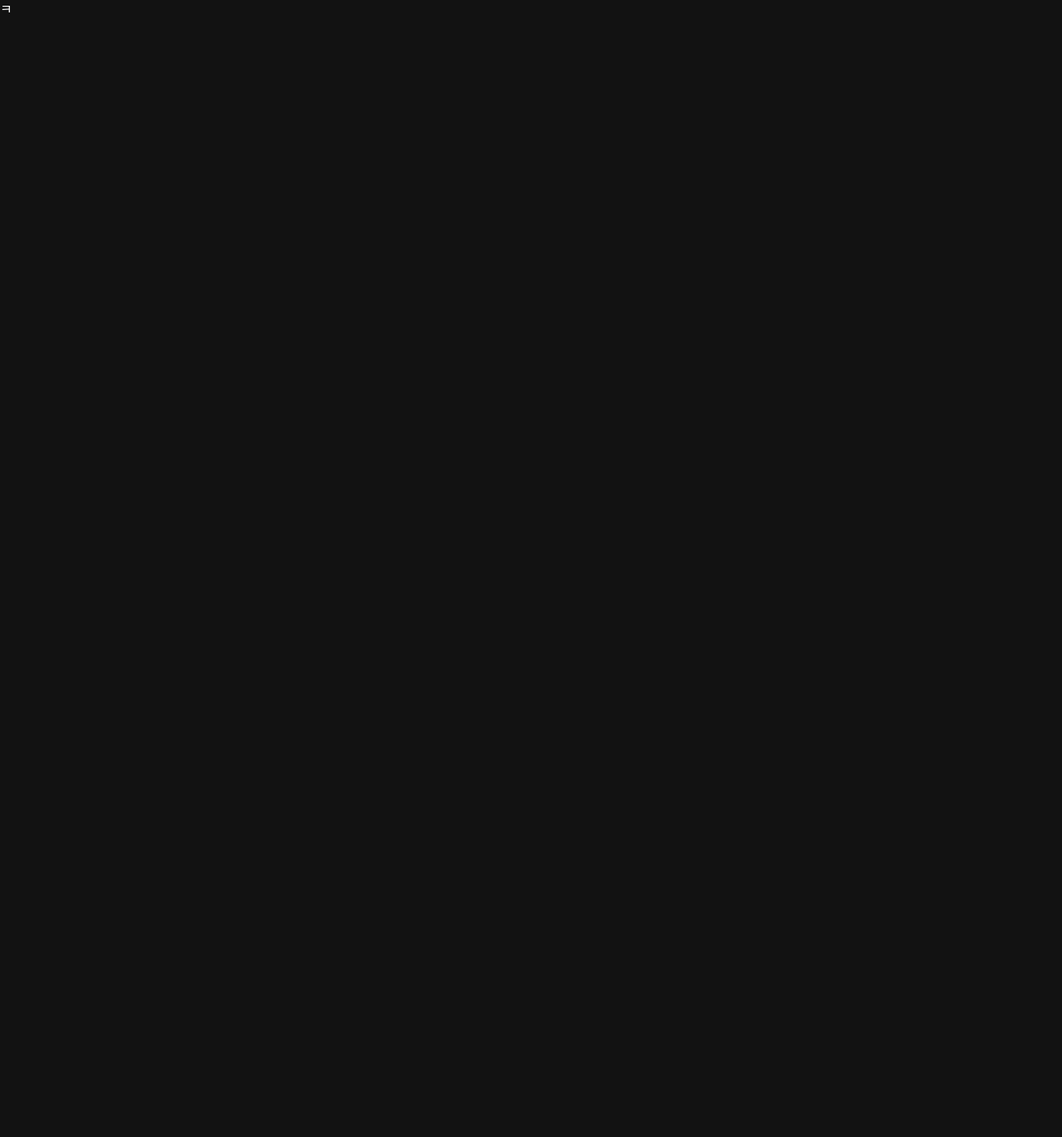
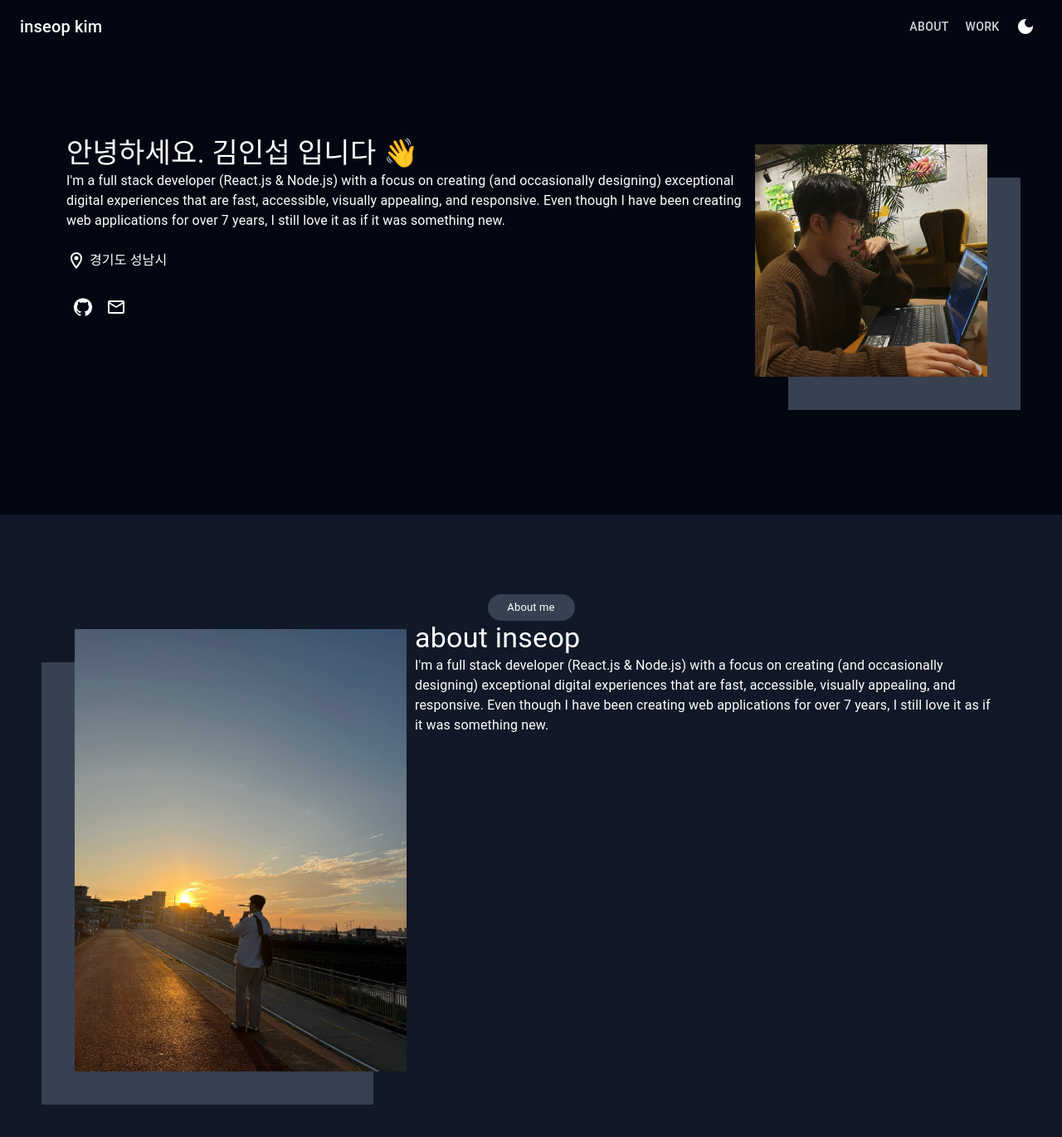
Before and after one commit to kiminseob/portfolio, a React (Vite) app: page / in a window 1280 px wide. Shown: the top 1370 px of the page at 83% size. Before the commit the page ends 800 px from the top, so only its background shows below. Built offline with nearby package versions, Linux system fonts and the light colour scheme.

Commit message:
Feat: Intro, About 추가

```diff
--- a/src/App.tsx
+++ b/src/App.tsx
@@ -1,5 +1,13 @@
+import { Header } from "@/components/Header";
+import { Main } from "@/components/Main";
+
 function App() {
-  return <>ㅋ</>;
+  return (
+    <>
+      <Header />
+      <Main />
+    </>
+  );
 }
 
 export default App;
--- /dev/null
+++ b/src/components/Header/Header.tsx
@@ -0,0 +1,124 @@
+import { DarkMode, LightMode, Menu } from "@mui/icons-material";
+import {
+  AppBar,
+  Box,
+  Button,
+  Divider,
+  Drawer,
+  IconButton,
+  List,
+  ListItem,
+  ListItemButton,
+  ListItemText,
+  Toolbar,
+  Typography,
+  useColorScheme,
+} from "@mui/material";
+import { useState } from "react";
+
+const drawerWidth = 240;
+const navItems = ["About", "Work"];
+
+export function Header() {
+  const { mode, setMode } = useColorScheme();
+  const [mobileOpen, setMobileOpen] = useState(false);
+
+  const handleDrawerToggle = () => {
+    setMobileOpen((prevState) => !prevState);
+  };
+
+  const toggleDarkMode = () => {
+    if (!mode || mode === "dark") {
+      setMode("light");
+    } else {
+      setMode("dark");
+    }
+  };
+
+  const drawer = (
+    <Box onClick={handleDrawerToggle} sx={{ textAlign: "center" }}>
+      <Typography variant="h6" sx={{ my: 2 }}>
+        inseop kim
+      </Typography>
+      <Divider />
+      <List>
+        {navItems.map((item) => (
+          <ListItem key={item} disablePadding>
+            <ListItemButton sx={{ textAlign: "center" }}>
+              <ListItemText primary={item} />
+            </ListItemButton>
+          </ListItem>
+        ))}
+      </List>
+    </Box>
+  );
+
+  return (
+    <>
+      <AppBar
+        component="nav"
+        color="transparent"
+        sx={(theme) => ({
+          bgcolor: theme.color["background-color-01"],
+          height: "68px",
+        })}
+      >
+        <Toolbar>
+          <IconButton
+            color="inherit"
+            aria-label="open drawer"
+            edge="start"
+            onClick={handleDrawerToggle}
+            sx={{ mr: 2, display: { sm: "none" } }}
+          >
+            <Menu />
+          </IconButton>
+          <Typography
+            variant="h6"
+            sx={(theme) => ({
+              color: theme.color["text-color-01"],
+              flexGrow: 1,
+              display: { xs: "none", sm: "block" },
+            })}
+          >
+            inseop kim
+          </Typography>
+          <Box sx={{ display: { xs: "none", sm: "block" } }}>
+            {navItems.map((item) => (
+              <Button
+                key={item}
+                sx={(theme) => ({ color: theme.color["icon-color-01"] })}
+                LinkComponent="a"
+                href={`#${item.toLocaleLowerCase()}`}
+              >
+                {item}
+              </Button>
+            ))}
+          </Box>
+          <IconButton onClick={toggleDarkMode}>
+            {mode === "dark" ? <DarkMode /> : <LightMode />}
+          </IconButton>
+        </Toolbar>
+      </AppBar>
+      <nav>
+        <Drawer
+          variant="temporary"
+          open={mobileOpen}
+          onClose={handleDrawerToggle}
+          ModalProps={{
+            keepMounted: true,
+          }}
+          sx={{
+            display: { xs: "block", sm: "none" },
+            "& .MuiDrawer-paper": {
+              boxSizing: "border-box",
+              width: drawerWidth,
+            },
+          }}
+        >
+          {drawer}
+        </Drawer>
+      </nav>
+    </>
+  );
+}
--- /dev/null
+++ b/src/components/Header/index.ts
@@ -0,0 +1 @@
+export * from "./Header";
--- /dev/null
+++ b/src/components/Main/About/About.tsx
@@ -0,0 +1,74 @@
+import { Box, Chip, Stack, Typography } from "@mui/material";
+import inseop from "@/assets/img/inseop1.jpeg";
+
+export function About() {
+  return (
+    <Stack
+      id="about"
+      p="96px 80px"
+      sx={(theme) => ({ bgcolor: theme.color["background-color-03"] })}
+    >
+      <Stack alignItems="center">
+        <Chip
+          label="About me"
+          sx={(theme) => ({
+            bgcolor: theme.color["background-color-02"],
+            width: 105,
+          })}
+        />
+      </Stack>
+      <Stack direction={{ xs: "column", md: "row" }}>
+        <Stack
+          sx={{
+            alignItems: {
+              xs: "center",
+            },
+            mb: {
+              xs: "60px",
+            },
+          }}
+        >
+          <Box
+            boxSizing="content-box"
+            position="relative"
+            p="10px"
+            width="fit-content"
+            height={533}
+            sx={(theme) => ({ bgcolor: theme.color["background-color-03"] })}
+          >
+            <Box
+              component="img"
+              src={inseop}
+              width={400}
+              zIndex={1}
+              position="relative"
+            />
+            <Box
+              position="absolute"
+              right={50}
+              top={50}
+              sx={(theme) => ({
+                bgcolor: theme.color["background-color-02"],
+                zIndex: 0,
+              })}
+              width={400}
+              height={533}
+            />
+          </Box>
+        </Stack>
+        <Stack>
+          <Stack>
+            <Typography variant="h4">about inseop</Typography>
+            <Typography variant="body1">
+              I'm a full stack developer (React.js & Node.js) with a focus on
+              creating (and occasionally designing) exceptional digital
+              experiences that are fast, accessible, visually appealing, and
+              responsive. Even though I have been creating web applications for
+              over 7 years, I still love it as if it was something new.
+            </Typography>
+          </Stack>
+        </Stack>
+      </Stack>
+    </Stack>
+  );
+}
--- /dev/null
+++ b/src/components/Main/About/index.ts
@@ -0,0 +1 @@
+export * from "./About";
--- /dev/null
+++ b/src/components/Main/Intro/Intro.tsx
@@ -0,0 +1,84 @@
+import { Box, IconButton, Stack, Typography } from "@mui/material";
+import inseop from "@/assets/img/profile.jpeg";
+import { EmailOutlined, GitHub, LocationOnOutlined } from "@mui/icons-material";
+
+export function Intro() {
+  return (
+    <Stack
+      id="intro"
+      direction={{ xs: "column", md: "row" }}
+      p="96px 80px"
+      mt="68px"
+      sx={(theme) => ({
+        bgcolor: theme.color["background-color-01"],
+      })}
+    >
+      <Stack
+        order={{ xs: 0, md: 1 }}
+        sx={{
+          alignItems: {
+            xs: "center",
+          },
+          mb: {
+            xs: "60px",
+          },
+        }}
+      >
+        <Box
+          position="relative"
+          width="fit-content"
+          height={280}
+          boxSizing="content-box"
+          p="10px"
+          sx={(theme) => ({ bgcolor: theme.color["background-color-01"] })}
+        >
+          <Box
+            component="img"
+            src={inseop}
+            width={280}
+            sx={{ position: "relative", zIndex: 1 }}
+          />
+          <Box
+            position="absolute"
+            left={50}
+            top={50}
+            sx={(theme) => ({
+              bgcolor: theme.color["background-color-02"],
+              zIndex: 0,
+            })}
+            width={280}
+            height={280}
+          />
+        </Box>
+      </Stack>
+      <Stack gap={3} order={{ xs: 1, md: 0 }}>
+        <Stack>
+          <Typography variant="h4">안녕하세요. 김인섭 입니다 👋</Typography>
+          <Typography variant="body1">
+            I'm a full stack developer (React.js & Node.js) with a focus on
+            creating (and occasionally designing) exceptional digital
+            experiences that are fast, accessible, visually appealing, and
+            responsive. Even though I have been creating web applications for
+            over 7 years, I still love it as if it was something new.
+          </Typography>
+        </Stack>
+        <Stack direction="row" gap={0.5}>
+          <LocationOnOutlined />
+          <Typography>경기도 성남시</Typography>
+        </Stack>
+        <Stack direction="row">
+          <IconButton
+            LinkComponent="a"
+            href="https://github.com/kiminseob"
+            target="_blank"
+          >
+            <GitHub />
+          </IconButton>
+          <IconButton LinkComponent="a" href="mailto:kis6473@naver.com">
+            <EmailOutlined />
+          </IconButton>
+        </Stack>
+      </Stack>
+    </Stack>
+  );
+}
--- /dev/null
+++ b/src/components/Main/Intro/index.ts
@@ -0,0 +1 @@
+export * from "./Intro";
--- /dev/null
+++ b/src/components/Main/Main.tsx
@@ -0,0 +1,12 @@
+import { Stack } from "@mui/material";
+import { Intro } from "./Intro";
+import { About } from "./About";
+
+export function Main() {
+  return (
+    <Stack>
+      <Intro />
+      <About />
+    </Stack>
+  );
+}
--- /dev/null
+++ b/src/components/Main/index.ts
@@ -0,0 +1 @@
+export * from "./Main";
--- a/src/libs/theme/color.ts
+++ b/src/libs/theme/color.ts
@@ -1,11 +1,15 @@
 export const lightColor = {
   "background-color-01": "#ffffff",
+  "background-color-02": "#e5e7eb",
+  "background-color-03": "#f9fafb",
   "icon-color-01": "#4B5563",
-  "header-color-01": "#111827",
+  "text-color-01": "#111827",
 };
 
 export const darkColor = {
   "background-color-01": "#030712",
+  "background-color-02": "#374151",
+  "background-color-03": "#111827",
   "icon-color-01": "#D1D5DB",
-  "header-color-01": "#f9fafbh",
+  "text-color-01": "#f9fafb",
 };
```
Also changed, not shown: src/assets/img/inseop1.jpeg (added), src/assets/img/profile.jpeg (added).
